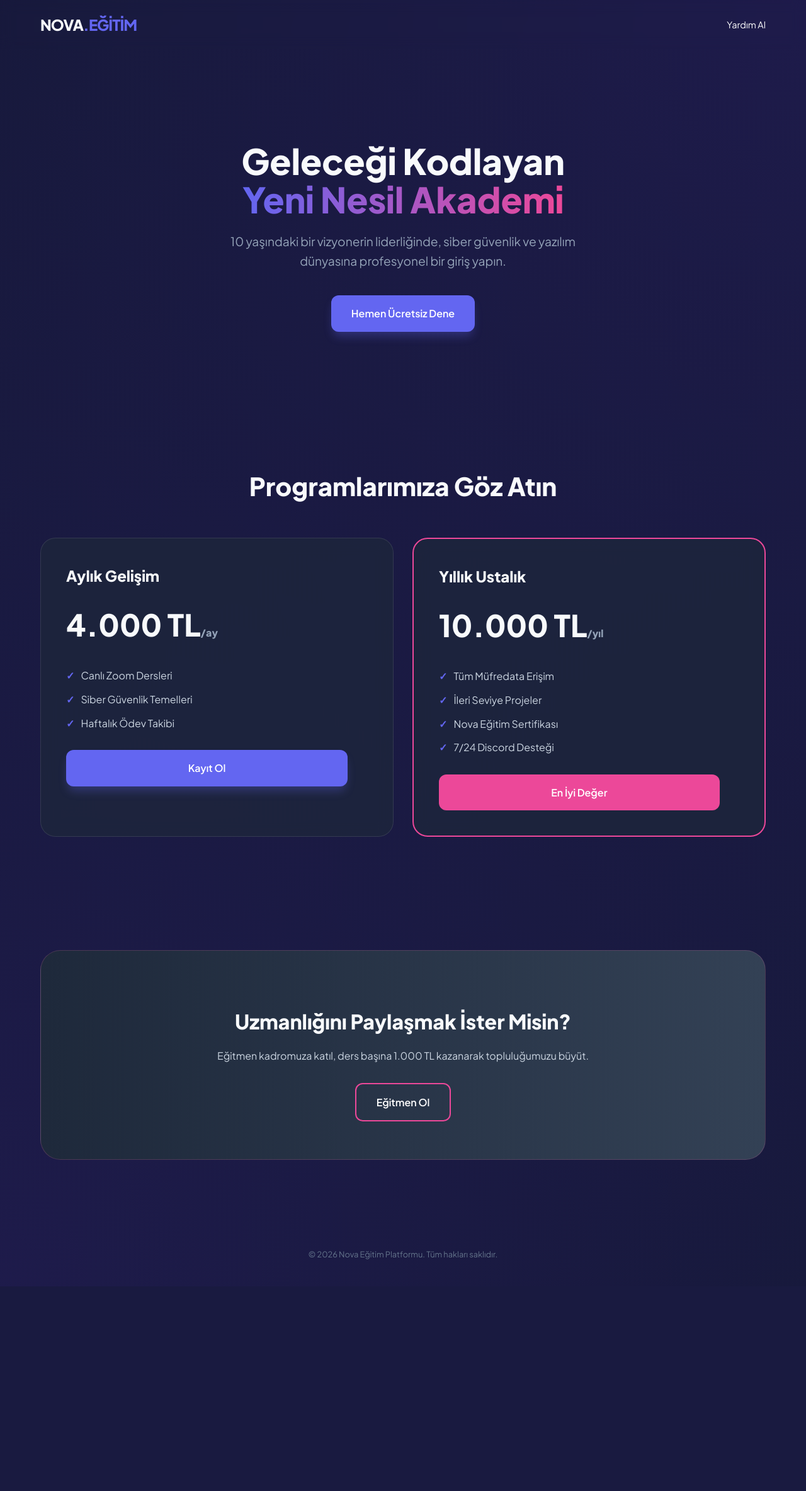
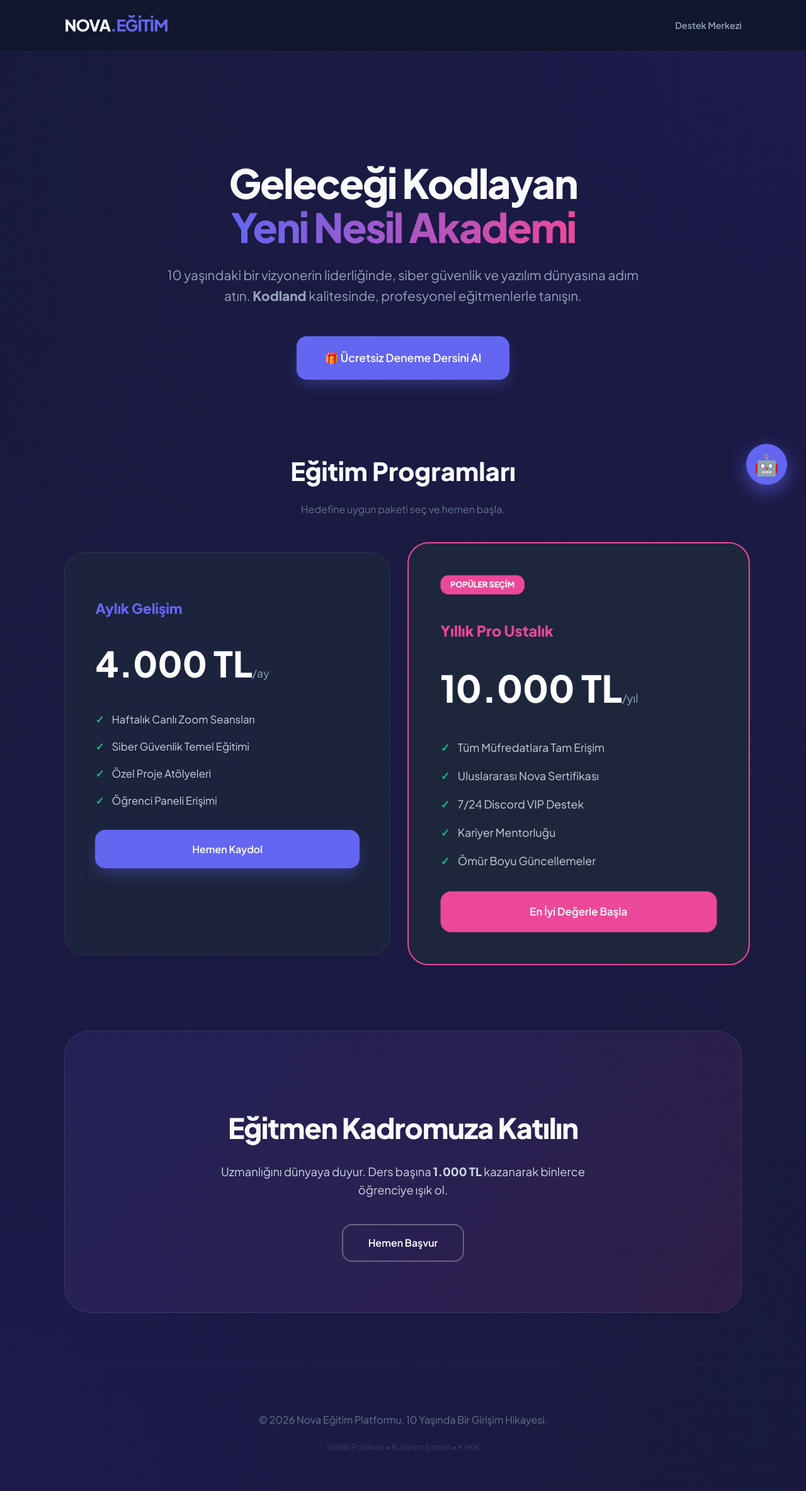
Before and after one commit to talhasahin1520-ctrl/talha-akademi, a Flask app: page / in a window 1280 px wide. Shown: the whole page at 63% size. Before the commit the page ends 2000 px from the top, so only its background shows below. Run offline with Flask 3, Linux system fonts and the light colour scheme.

Commit message:
Update index.html

```diff
--- a/templates/index.html
+++ b/templates/index.html
@@ -3,7 +3,7 @@
 <head>
     <meta charset="UTF-8">
     <meta name="viewport" content="width=device-width, initial-scale=1.0">
-    <title>Nova Eğitim | Geleceğin Kodlama Okulu</title>
+    <title>Nova Eğitim | Geleceğin Kodlama Akademisi</title>
     <link href="https://fonts.googleapis.com/css2?family=Plus+Jakarta+Sans:wght@400;600;800&display=swap" rel="stylesheet">
     <style>
         :root {
@@ -11,6 +11,7 @@
             --secondary: #ec4899; /* Canlı Pembe */
             --dark: #0f172a;
             --card-bg: rgba(30, 41, 59, 0.7);
+            --glass: rgba(255, 255, 255, 0.03);
         }
 
         body {
@@ -21,29 +22,33 @@
             font-family: 'Plus Jakarta Sans', sans-serif;
             margin: 0;
             line-height: 1.6;
+            overflow-x: hidden;
         }
 
-        /* Navbar Simülasyonu */
+        /* Navigasyon */
         nav {
-            padding: 20px 5%;
+            padding: 20px 8%;
             display: flex;
             justify-content: space-between;
             align-items: center;
-            backdrop-filter: blur(10px);
+            backdrop-filter: blur(15px);
             position: sticky;
             top: 0;
             z-index: 100;
+            border-bottom: 1px solid rgba(255, 255, 255, 0.05);
+            background: rgba(15, 23, 42, 0.8);
         }
 
-        .logo { font-weight: 800; font-size: 1.5rem; letter-spacing: -1px; }
+        .logo { font-weight: 800; font-size: 1.6rem; letter-spacing: -1px; cursor: pointer; }
         .logo span { color: var(--primary); }
 
+        /* Hero Bölümü */
         .hero {
-            padding: 100px 5%;
+            padding: 120px 8% 80px;
             text-align: center;
         }
 
-        h1 { font-size: 3.5rem; font-weight: 800; margin-bottom: 20px; line-height: 1.1; }
+        h1 { font-size: 4rem; font-weight: 800; margin-bottom: 24px; line-height: 1.1; letter-spacing: -2px; }
         .gradient-text {
             background: linear-gradient(90deg, var(--primary), var(--secondary));
             -webkit-background-clip: text;
@@ -51,64 +56,104 @@
         }
 
         .btn {
-            padding: 16px 32px;
-            border-radius: 12px;
+            padding: 18px 36px;
+            border-radius: 16px;
             font-weight: 600;
             text-decoration: none;
             transition: all 0.3s cubic-bezier(0.4, 0, 0.2, 1);
             display: inline-block;
+            border: none;
+            cursor: pointer;
         }
 
         .btn-primary {
             background: var(--primary);
             color: white;
-            box-shadow: 0 10px 15px -3px rgba(99, 102, 241, 0.3);
+            box-shadow: 0 10px 25px -5px rgba(99, 102, 241, 0.4);
         }
 
         .btn-primary:hover {
-            transform: translateY(-3px);
-            box-shadow: 0 20px 25px -5px rgba(99, 102, 241, 0.4);
+            transform: translateY(-4px) scale(1.02);
+            box-shadow: 0 20px 35px -5px rgba(99, 102, 241, 0.5);
         }
 
-        .pricing-section { padding: 80px 5%; }
-
+        /* Paketler Bölümü */
         .grid {
             display: grid;
-            grid-template-columns: repeat(auto-fit, minmax(300px, 1fr));
-            gap: 30px;
-            margin-top: 50px;
+            grid-template-columns: repeat(auto-fit, minmax(320px, 1fr));
+            gap: 40px;
+            padding: 40px 8% 80px;
         }
 
         .card {
             background: var(--card-bg);
-            border: 1px solid rgba(255, 255, 255, 0.1);
-            border-radius: 24px;
-            padding: 40px;
-            backdrop-filter: blur(12px);
-            transition: border 0.3s;
+            border: 1px solid rgba(255, 255, 255, 0.08);
+            border-radius: 32px;
+            padding: 48px;
+            backdrop-filter: blur(20px);
+            transition: all 0.4s ease;
+            text-align: left;
+            position: relative;
         }
 
-        .card:hover { border-color: var(--primary); }
-
-        .card h3 { font-size: 1.5rem; margin: 0; }
-        .price { font-size: 3rem; font-weight: 800; margin: 20px 0; }
-        .price span { font-size: 1rem; color: #94a3b8; }
-
-        ul { list-style: none; padding: 0; margin: 30px 0; text-align: left; }
-        ul li { margin-bottom: 12px; color: #cbd5e1; display: flex; align-items: center; }
-        ul li::before { content: "✓"; color: var(--primary); margin-right: 10px; font-weight: bold; }
-
-        .teacher-banner {
-            background: linear-gradient(90deg, #1e293b, #334155);
-            border-radius: 32px;
-            padding: 60px;
-            margin: 100px 5%;
-            text-align: center;
-            border: 1px solid rgba(244, 114, 182, 0.2);
+        .card:hover {
+            border-color: var(--primary);
+            background: rgba(30, 41, 59, 0.9);
+            transform: translateY(-10px);
         }
 
+        .price { font-size: 3.5rem; font-weight: 800; margin: 24px 0; color: white; }
+        .price span { font-size: 1.1rem; color: #94a3b8; font-weight: 400; }
+
+        ul { list-style: none; padding: 0; margin: 32px 0; }
+        ul li { margin-bottom: 16px; color: #cbd5e1; display: flex; align-items: center; font-size: 1.05rem; }
+        ul li::before { content: "✓"; color: #10b981; margin-right: 12px; font-weight: 900; }
+
+        /* Eğitmen Banner */
+        .teacher-section {
+            background: linear-gradient(135deg, rgba(99, 102, 241, 0.1) 0%, rgba(236, 72, 153, 0.1) 100%);
+            border-radius: 40px;
+            padding: 80px 40px;
+            margin: 40px 8% 80px;
+            border: 1px solid rgba(255, 255, 255, 0.1);
+            text-align: center;
+        }
+
+        footer { padding: 60px 8%; text-align: center; color: #64748b; border-top: 1px solid rgba(255, 255, 255, 0.05); }
+
+        /* --- Gemini-AI Widget --- */
+        #chat-widget { position: fixed; bottom: 30px; right: 30px; z-index: 1000; font-family: 'Plus Jakarta Sans', sans-serif; }
+
+        #chat-button {
+            background: var(--primary); width: 65px; height: 65px; border-radius: 50%;
+            display: flex; align-items: center; justify-content: center; cursor: pointer;
+            box-shadow: 0 10px 30px rgba(99, 102, 241, 0.6); transition: 0.4s cubic-bezier(0.175, 0.885, 0.32, 1.275);
+        }
+        #chat-button:hover { transform: scale(1.1) rotate(10deg); }
+
+        #chat-window {
+            display: none; width: 350px; height: 500px; background: #1e293b;
+            border: 1px solid var(--primary); border-radius: 24px; flex-direction: column;
+            backdrop-filter: blur(25px); box-shadow: 0 25px 60px rgba(0,0,0,0.6);
+            position: absolute; bottom: 85px; right: 0; overflow: hidden; animation: slideUp 0.3s ease;
+        }
+
+        @keyframes slideUp { from { opacity: 0; transform: translateY(20px); } to { opacity: 1; transform: translateY(0); } }
+
+        .chat-header { background: var(--primary); padding: 20px; font-weight: 800; display: flex; justify-content: space-between; align-items: center; }
+        #chat-content { flex: 1; padding: 20px; overflow-y: auto; font-size: 0.95rem; color: #e2e8f0; scroll-behavior: smooth; }
+        .chat-footer { padding: 20px; border-top: 1px solid rgba(255,255,255,0.05); display: flex; gap: 10px; background: #111827; }
+        #chat-input { flex: 1; background: #1f2937; border: 1px solid rgba(255,255,255,0.1); border-radius: 12px; color: white; padding: 12px; outline: none; transition: 0.3s; }
+        #chat-input:focus { border-color: var(--primary); box-shadow: 0 0 10px rgba(99, 102, 241, 0.3); }
+
+        /* Scrollbar */
+        ::-webkit-scrollbar { width: 6px; }
+        ::-webkit-scrollbar-track { background: transparent; }
+        ::-webkit-scrollbar-thumb { background: rgba(255,255,255,0.1); border-radius: 10px; }
+
         @media (max-width: 768px) {
-            h1 { font-size: 2.5rem; }
+            h1 { font-size: 2.8rem; }
+            #chat-window { width: 300px; bottom: 80px; right: -10px; }
         }
     </style>
 </head>
@@ -116,54 +161,95 @@
 
     <nav>
         <div class="logo">NOVA<span>.EĞİTİM</span></div>
-        <a href="mailto:talhasahin1520@gmail.com" style="color: white; text-decoration: none; font-size: 0.9rem;">Yardım Al</a>
+        <div style="display: flex; gap: 20px; align-items: center;">
+            <a href="mailto:talhasahin1520@gmail.com" style="color: #94a3b8; text-decoration: none; font-size: 0.9rem; font-weight: 600;">Destek Merkezi</a>
+        </div>
     </nav>
 
     <section class="hero">
         <h1>Geleceği Kodlayan <br><span class="gradient-text">Yeni Nesil Akademi</span></h1>
-        <p style="max-width: 600px; margin: 0 auto 40px; color: #94a3b8; font-size: 1.2rem;">
-            10 yaşındaki bir vizyonerin liderliğinde, siber güvenlik ve yazılım dünyasına profesyonel bir giriş yapın.
+        <p style="max-width: 750px; margin: 0 auto 48px; color: #94a3b8; font-size: 1.3rem; font-weight: 400;">
+            10 yaşındaki bir vizyonerin liderliğinde, siber güvenlik ve yazılım dünyasına adım atın.
+            <strong>Kodland</strong> kalitesinde, profesyonel eğitmenlerle tanışın.
         </p>
-        <a href="mailto:talhasahin1520@gmail.com?subject=Ücretsiz Ders" class="btn btn-primary">Hemen Ücretsiz Dene</a>
+        <a href="mailto:talhasahin1520@gmail.com?subject=Ücretsiz Deneme Dersi" class="btn btn-primary" style="font-size: 1.1rem; padding: 20px 45px;">🎁 Ücretsiz Deneme Dersini Al</a>
     </section>
 
-    <section class="pricing-section">
-        <h2 style="text-align: center; font-size: 2.5rem;">Programlarımıza Göz Atın</h2>
-        <div class="grid">
+    <div style="text-align: center;">
+        <h2 style="font-size: 2.5rem; margin-bottom: 0;">Eğitim Programları</h2>
+        <p style="color: #64748b;">Hedefine uygun paketi seç ve hemen başla.</p>
+    </div>
+
+    <section class="grid">
         <div class="card">
-                <h3>Aylık Gelişim</h3>
+            <h3 style="color: var(--primary); font-size: 1.4rem;">Aylık Gelişim</h3>
             <div class="price">4.000 TL<span>/ay</span></div>
             <ul>
-                    <li>Canlı Zoom Dersleri</li>
-                    <li>Siber Güvenlik Temelleri</li>
-                    <li>Haftalık Ödev Takibi</li>
+                <li>Haftalık Canlı Zoom Seansları</li>
+                <li>Siber Güvenlik Temel Eğitimi</li>
+                <li>Özel Proje Atölyeleri</li>
+                <li>Öğrenci Paneli Erişimi</li>
             </ul>
-                <a href="mailto:talhasahin1520@gmail.com?subject=Aylık Abonelik" class="btn btn-primary" style="width:80%; text-align: center;">Kayıt Ol</a>
+            <a href="mailto:talhasahin1520@gmail.com?subject=Aylık Abonelik Talebi" class="btn btn-primary" style="width: 100%; box-sizing: border-box; text-align: center;">Hemen Kaydol</a>
         </div>
 
-            <div class="card" style="border: 2px solid var(--secondary);">
-                <h3>Yıllık Ustalık</h3>
+        <div class="card" style="border: 2px solid var(--secondary); transform: scale(1.05); background: rgba(30, 41, 59, 0.9);">
+            <div style="background: var(--secondary); color: white; padding: 5px 15px; border-radius: 12px; font-size: 0.75rem; font-weight: 800; display: inline-block; margin-bottom: 15px;">POPÜLER SEÇİM</div>
+            <h3 style="color: var(--secondary); font-size: 1.4rem;">Yıllık Pro Ustalık</h3>
             <div class="price">10.000 TL<span>/yıl</span></div>
             <ul>
-                    <li>Tüm Müfredata Erişim</li>
-                    <li>İleri Seviye Projeler</li>
-                    <li>Nova Eğitim Sertifikası</li>
-                    <li>7/24 Discord Desteği</li>
+                <li>Tüm Müfredatlara Tam Erişim</li>
+                <li>Uluslararası Nova Sertifikası</li>
+                <li>7/24 Discord VIP Destek</li>
+                <li>Kariyer Mentorluğu</li>
+                <li>Ömür Boyu Güncellemeler</li>
             </ul>
-                <a href="mailto:talhasahin1520@gmail.com?subject=Yıllık Abonelik" class="btn" style="background: var(--secondary); color: white; width:80%; text-align: center;">En İyi Değer</a>
-            </div>
+            <a href="mailto:talhasahin1520@gmail.com?subject=Yıllık Abonelik Talebi" class="btn" style="background: var(--secondary); color: white; width: 100%; box-sizing: border-box; text-align: center;">En İyi Değerle Başla</a>
         </div>
     </section>
 
-    <section class="teacher-banner">
-        <h2 style="font-size: 2rem; margin-bottom: 10px;">Uzmanlığını Paylaşmak İster Misin?</h2>
-        <p style="color: #cbd5e1; margin-bottom: 30px;">Eğitmen kadromuza katıl, ders başına 1.000 TL kazanarak topluluğumuzu büyüt.</p>
-        <a href="mailto:talhasahin1520@gmail.com?subject=Öğretmen Başvurusu" class="btn" style="border: 2px solid var(--secondary); color: white;">Eğitmen Ol</a>
+    <section class="teacher-section">
+        <h2 style="font-size: 2.8rem; margin-bottom: 16px; letter-spacing: -1px;">Eğitmen Kadromuza Katılın</h2>
+        <p style="color: #cbd5e1; font-size: 1.15rem; margin-bottom: 40px; max-width: 650px; margin-left: auto; margin-right: auto;">
+            Uzmanlığını dünyaya duyur. Ders başına <strong>1.000 TL</strong> kazanarak binlerce öğrenciye ışık ol.
+        </p>
+        <a href="mailto:talhasahin1520@gmail.com?subject=Öğretmenlik Başvurusu" class="btn" style="border: 2px solid rgba(255,255,255,0.3); color: white; padding: 15px 40px;">Hemen Başvur</a>
     </section>
 
-    <footer style="padding: 40px; text-align: center; color: #64748b; font-size: 0.8rem;">
-        © 2026 Nova Eğitim Platformu. Tüm hakları saklıdır.
+    <footer>
+        <p>© 2026 Nova Eğitim Platformu. 10 Yaşında Bir Girişim Hikayesi.</p>
+        <div style="margin-top: 20px; opacity: 0.4; font-size: 0.8rem;">
+            Gizlilik Politikası • Kullanım Şartları • KVKK
+        </div>
     </footer>
 
-</body>
-</html>
+    <div id="chat-widget">
+        <div id="chat-button" onclick="toggleChat()">
+            <span style="font-size: 32px;">🤖</span>
+        </div>
+
+        <div id="chat-window">
+            <div class="chat-header">
+                <span style="display:flex; align-items:center; gap:10px;">
+                    <span style="width:10px; height:10px; background:#10b981; border-radius:50%; display:inline-block;"></span>
+                    Nova-AI Asistan
+                </span>
+                <span onclick="toggleChat()" style="cursor: pointer; opacity: 0.7;">✕</span>
+            </div>
+            <div id="chat-content">
+                <div style="background: rgba(255,255,255,0.05); padding: 12px; border-radius: 12px; margin-bottom: 15px;">
+                    <strong>Nova-AI:</strong> Merhaba kanka! Ben Gemini tabanlı Nova-AI. 🚀 Nova Eğitim hakkında merak ettiğin her şeyi bana sorabilirsin!
+                </div>
+            </div>
+            <div class="chat-footer">
+                <input type="text" id="chat-input" placeholder="Bir mesaj yaz..." onkeypress="handleKey(event)">
+                <button onclick="sendMessage()" style="background: var(--primary); border: none; border-radius: 12px; color: white; padding: 0 15px; cursor: pointer; font-weight: bold;">></button>
+            </div>
+        </div>
+    </div>
+
+    <script>
+        function toggleChat() {
+            const chatWindow = document.getElementById('chat-window');
+            chatWindow.style.display = chatWindow.style.display === 'none' ? 'flex' : 'none';
+        }
```
Lines whose indentation alone changed are shown as unchanged.
